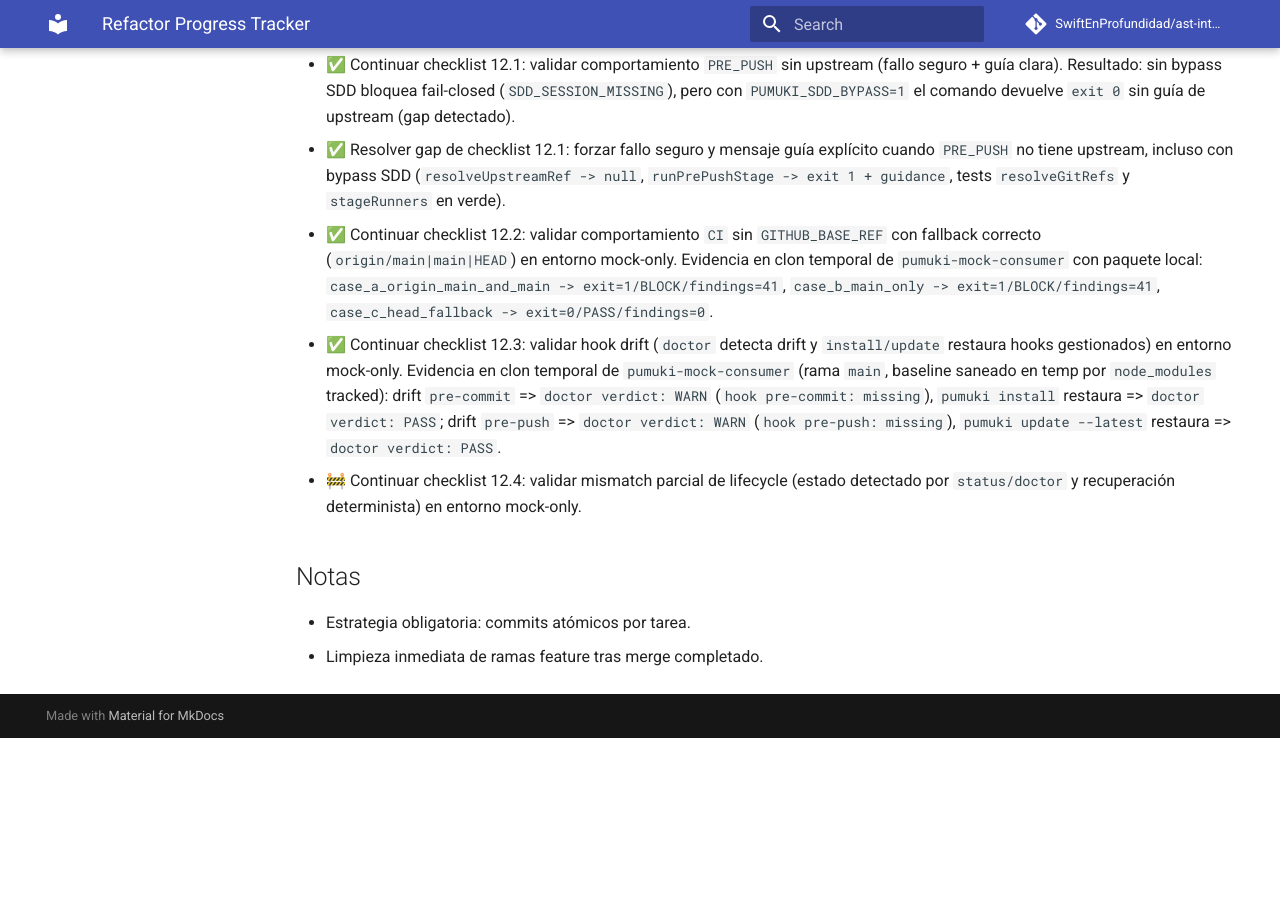
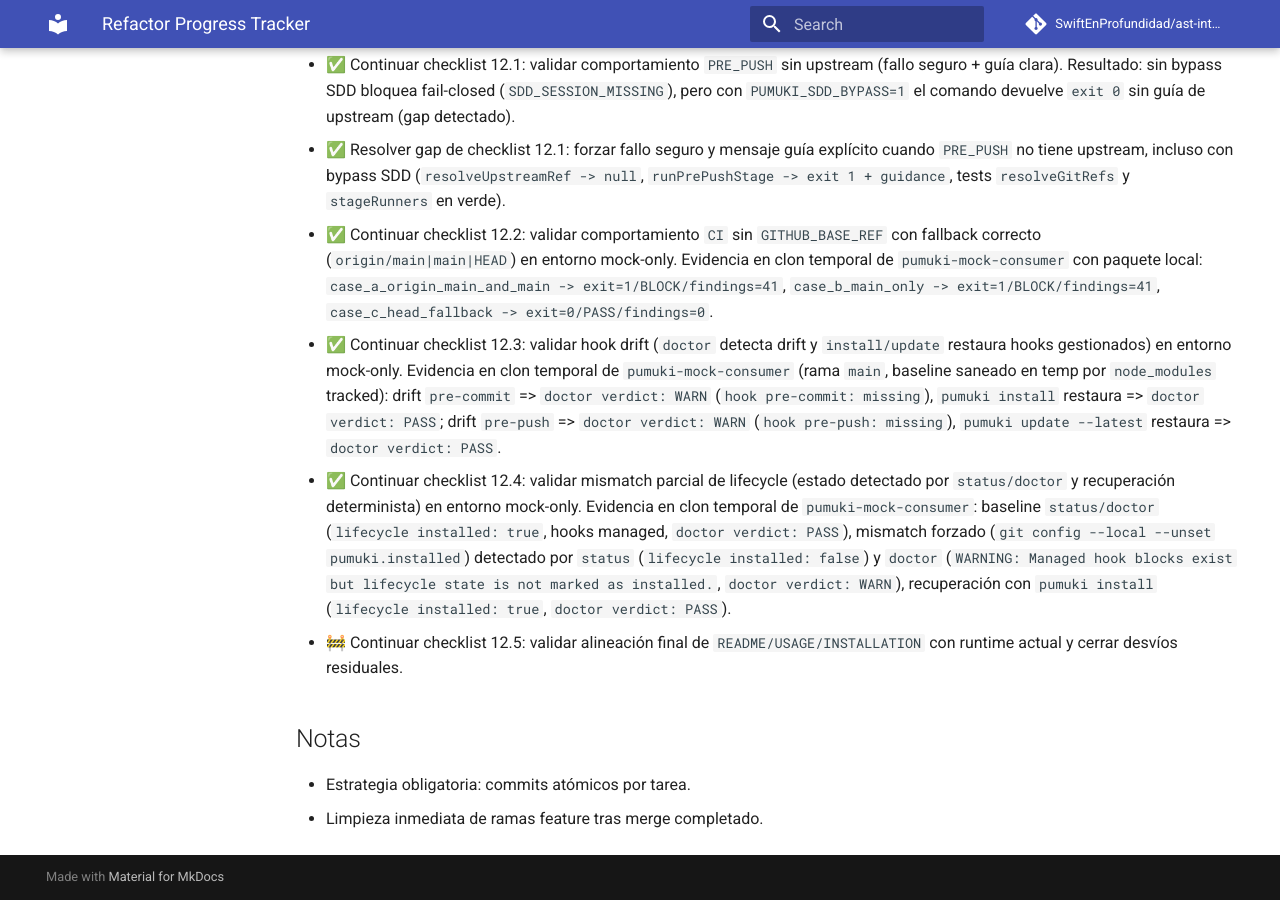
Before and after one commit to SwiftEnProfundidad/ast-intelligence-hooks, an MkDocs documentation site: the page built from docs/REFRACTOR_PROGRESS.md, in a window 1280 px wide and 900 px high, scrolled down 16051 px. Built offline with MkDocs 1.6.1 and Material for MkDocs 9.7.7, drawn with Linux system fonts in a browser that asks for light colours; comment, search, counter and statistics services are not loaded; before the commit the page ends 16789 px from its top, so only the background shows below that.

Commit message:
docs(progress): close checklist 12.4 lifecycle mismatch recovery

```diff
--- a/docs/REFRACTOR_PROGRESS.md
+++ b/docs/REFRACTOR_PROGRESS.md
@@ -361,7 +361,8 @@ Estado consolidado del refactor con seguimiento de tareas y evidencia del avance
 - ✅ Resolver gap de checklist 12.1: forzar fallo seguro y mensaje guía explícito cuando `PRE_PUSH` no tiene upstream, incluso con bypass SDD (`resolveUpstreamRef -> null`, `runPrePushStage -> exit 1 + guidance`, tests `resolveGitRefs` y `stageRunners` en verde).
 - ✅ Continuar checklist 12.2: validar comportamiento `CI` sin `GITHUB_BASE_REF` con fallback correcto (`origin/main|main|HEAD`) en entorno mock-only. Evidencia en clon temporal de `pumuki-mock-consumer` con paquete local: `case_a_origin_main_and_main -> exit=1/BLOCK/findings=41`, `case_b_main_only -> exit=1/BLOCK/findings=41`, `case_c_head_fallback -> exit=0/PASS/findings=0`.
 - ✅ Continuar checklist 12.3: validar hook drift (`doctor` detecta drift y `install/update` restaura hooks gestionados) en entorno mock-only. Evidencia en clon temporal de `pumuki-mock-consumer` (rama `main`, baseline saneado en temp por `node_modules` tracked): drift `pre-commit` => `doctor verdict: WARN` (`hook pre-commit: missing`), `pumuki install` restaura => `doctor verdict: PASS`; drift `pre-push` => `doctor verdict: WARN` (`hook pre-push: missing`), `pumuki update --latest` restaura => `doctor verdict: PASS`.
-- 🚧 Continuar checklist 12.4: validar mismatch parcial de lifecycle (estado detectado por `status/doctor` y recuperación determinista) en entorno mock-only.
+- ✅ Continuar checklist 12.4: validar mismatch parcial de lifecycle (estado detectado por `status/doctor` y recuperación determinista) en entorno mock-only. Evidencia en clon temporal de `pumuki-mock-consumer`: baseline `status/doctor` (`lifecycle installed: true`, hooks managed, `doctor verdict: PASS`), mismatch forzado (`git config --local --unset pumuki.installed`) detectado por `status` (`lifecycle installed: false`) y `doctor` (`WARNING: Managed hook blocks exist but lifecycle state is not marked as installed.`, `doctor verdict: WARN`), recuperación con `pumuki install` (`lifecycle installed: true`, `doctor verdict: PASS`).
+- 🚧 Continuar checklist 12.5: validar alineación final de `README/USAGE/INSTALLATION` con runtime actual y cerrar desvíos residuales.
 
 ## Notas
 - Estrategia obligatoria: commits atómicos por tarea.
```
